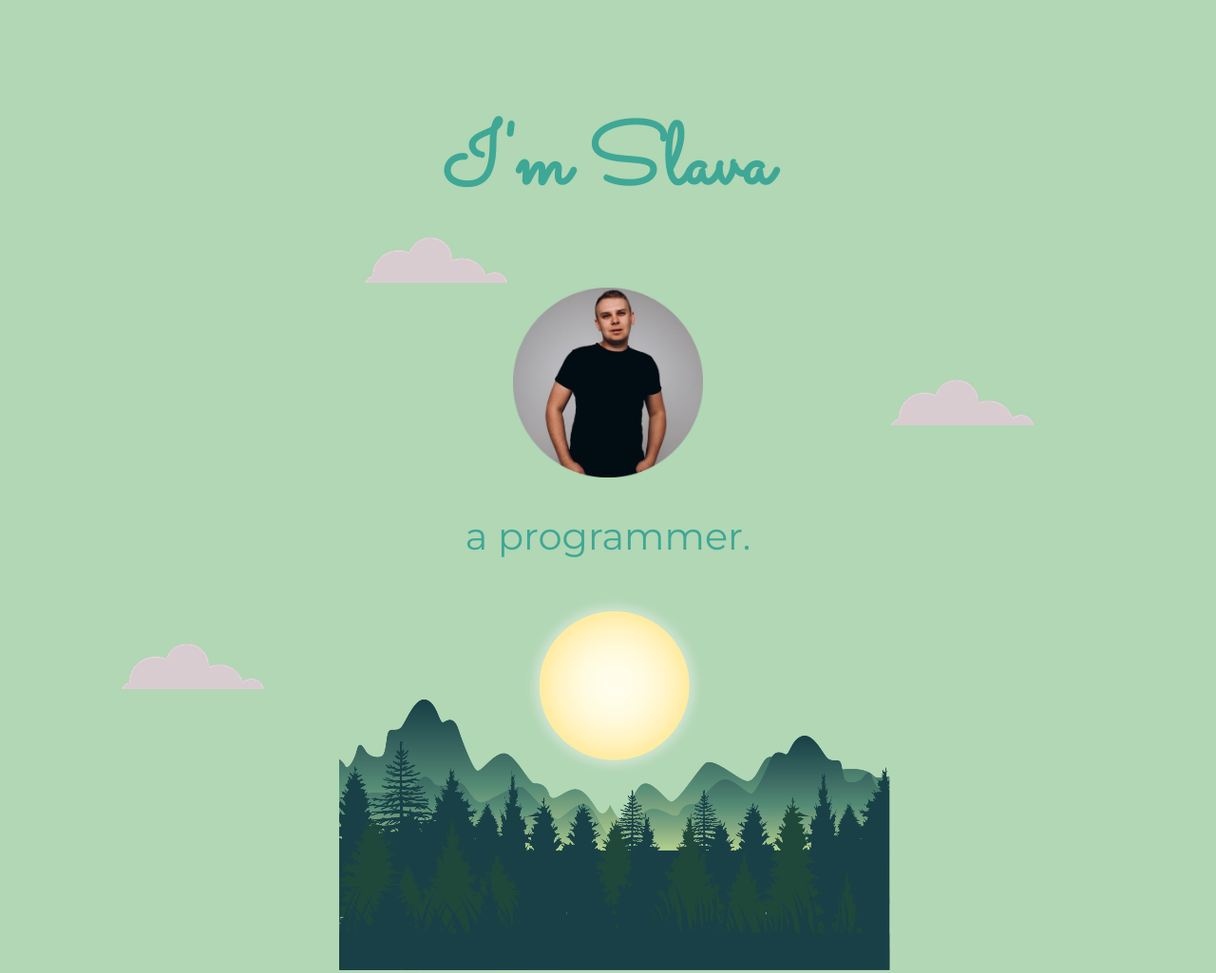
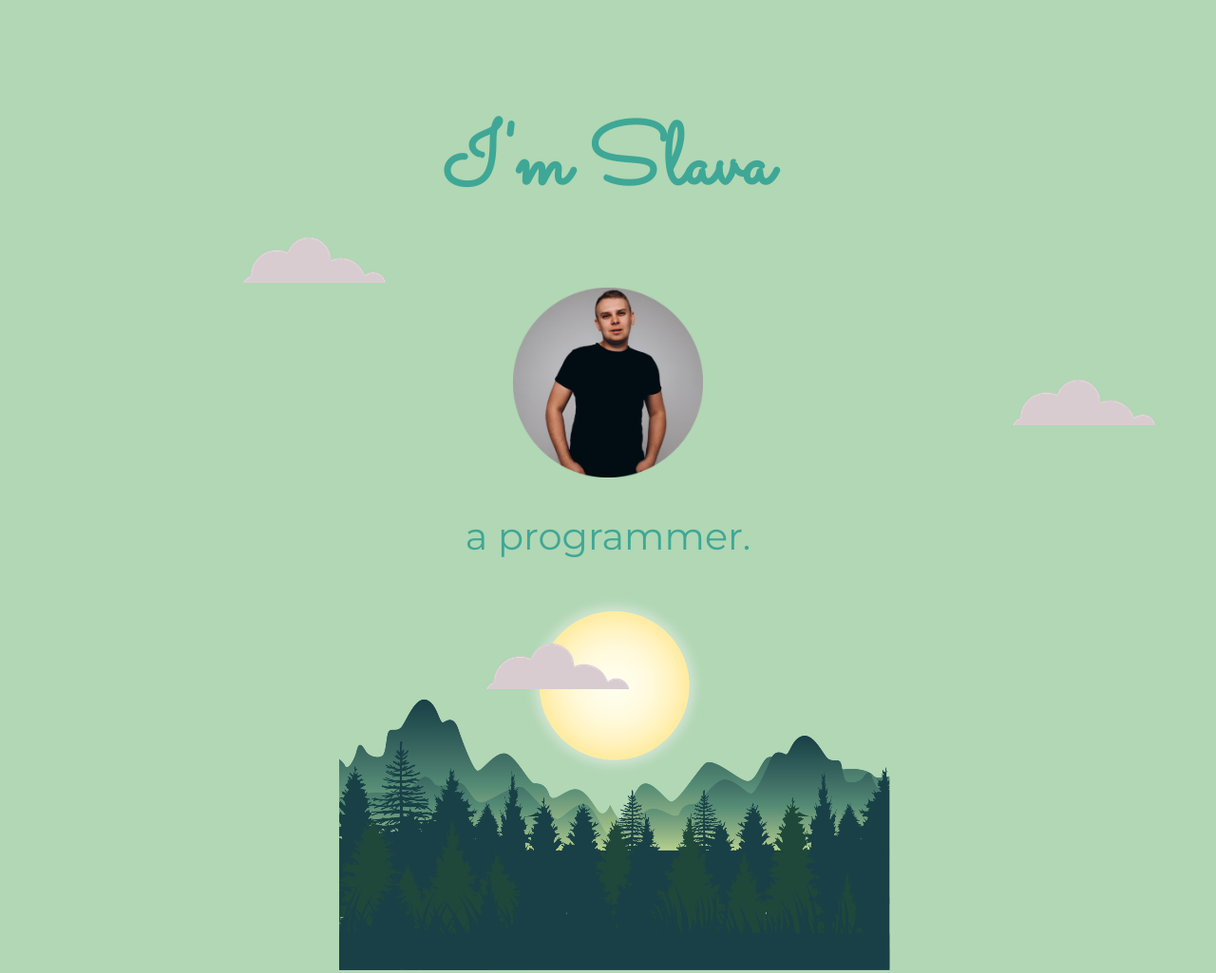
Before and after one commit to Viacheslav1510/My_Css_CV, a plain HTML site: page index.html in a window 1280 px wide. Shown: the top 1025 px of the page at 95% size. Drawn offline with Linux system fonts and the light colour scheme.

Commit message:
Update styles.css

```diff
--- a/css/styles.css
+++ b/css/styles.css
@@ -53,19 +53,19 @@ a:hover {
 
 .top1-cloud {
   position: absolute;
-  left: 30%;
+  left: 20%;
   top: 250px;
 }
 
 .top-cloud {
   position: absolute;
-  right: 15%;
+  right: 5%;
   top: 400px;
 }
 
 .bottom-cloud {
   position: absolute;
-  left: 10%;
+  left: 40%;
   bottom: 300px;
 }
 
```
